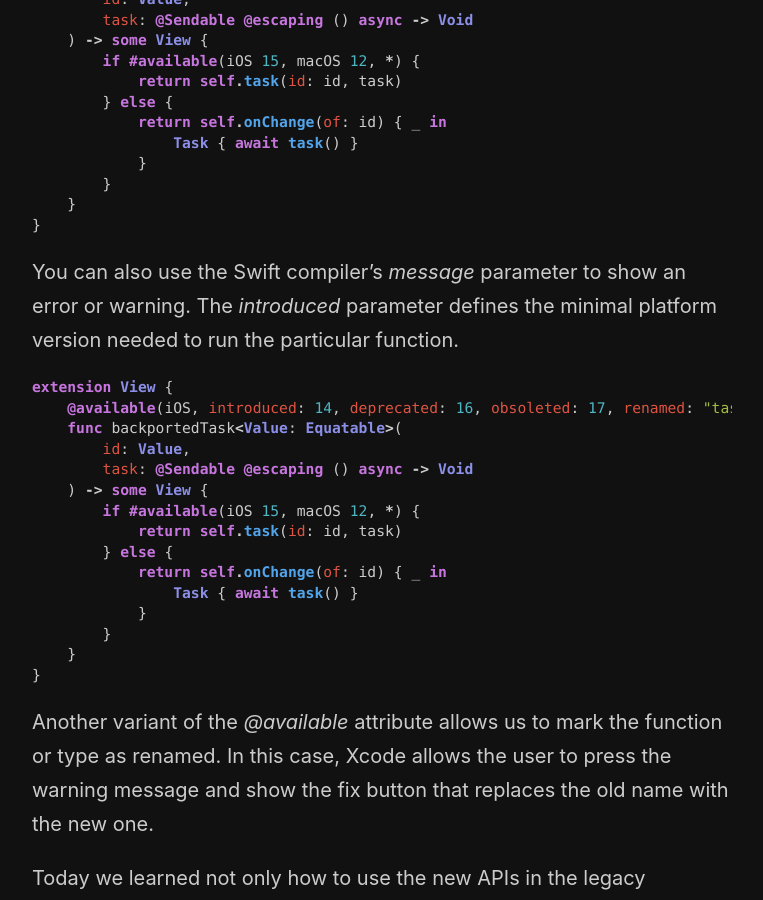
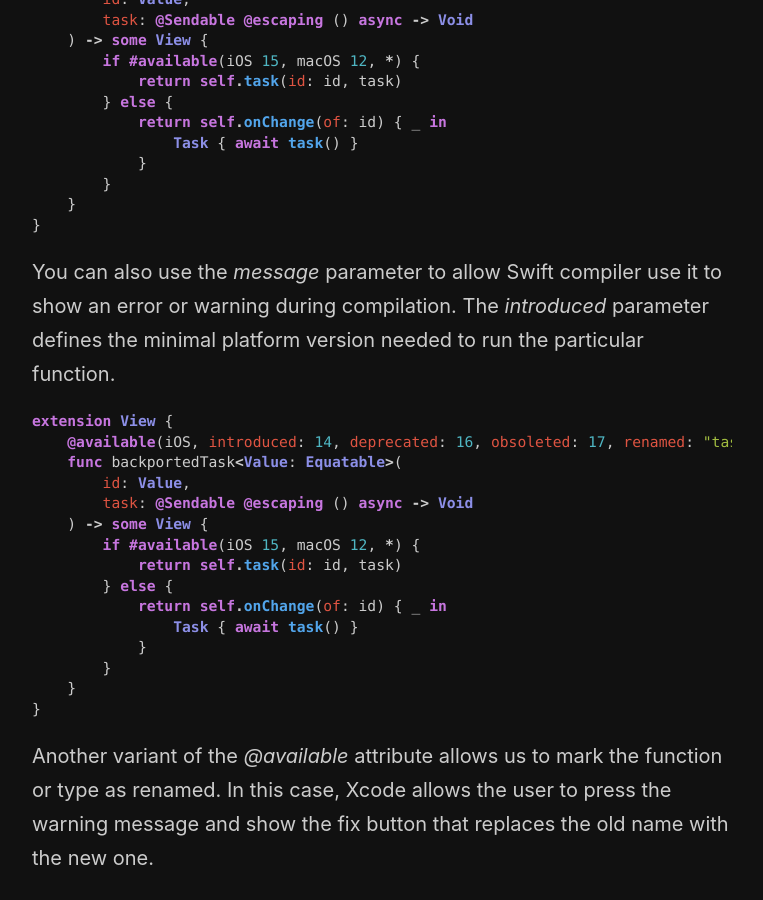
Before and after one commit to mecid/mecid.github.io, a Jekyll site: the page built from _posts/2023-05-17-api-availability-in-swift.md, in a window 1280 px wide and 900 px high, scrolled down 2534 px. Shown: the whole window, without its empty margins (258-1021 px from the left). Built offline with Jekyll 4.4.1, drawn with Linux system fonts in a browser that asks for light colours.

Commit message:
another improvement in availability post

````diff
--- a/_posts/2023-05-17-api-availability-in-swift.md
+++ b/_posts/2023-05-17-api-availability-in-swift.md
@@ -110,7 +110,7 @@ extension View {
 }
 ```
 
-You can also use the Swift compiler's *message* parameter to show an error or warning. The *introduced* parameter defines the minimal platform version needed to run the particular function.
+You can also use the *message* parameter to allow Swift compiler use it to show an error or warning during compilation. The *introduced* parameter defines the minimal platform version needed to run the particular function.
 
 ```swift
 extension View {
````
